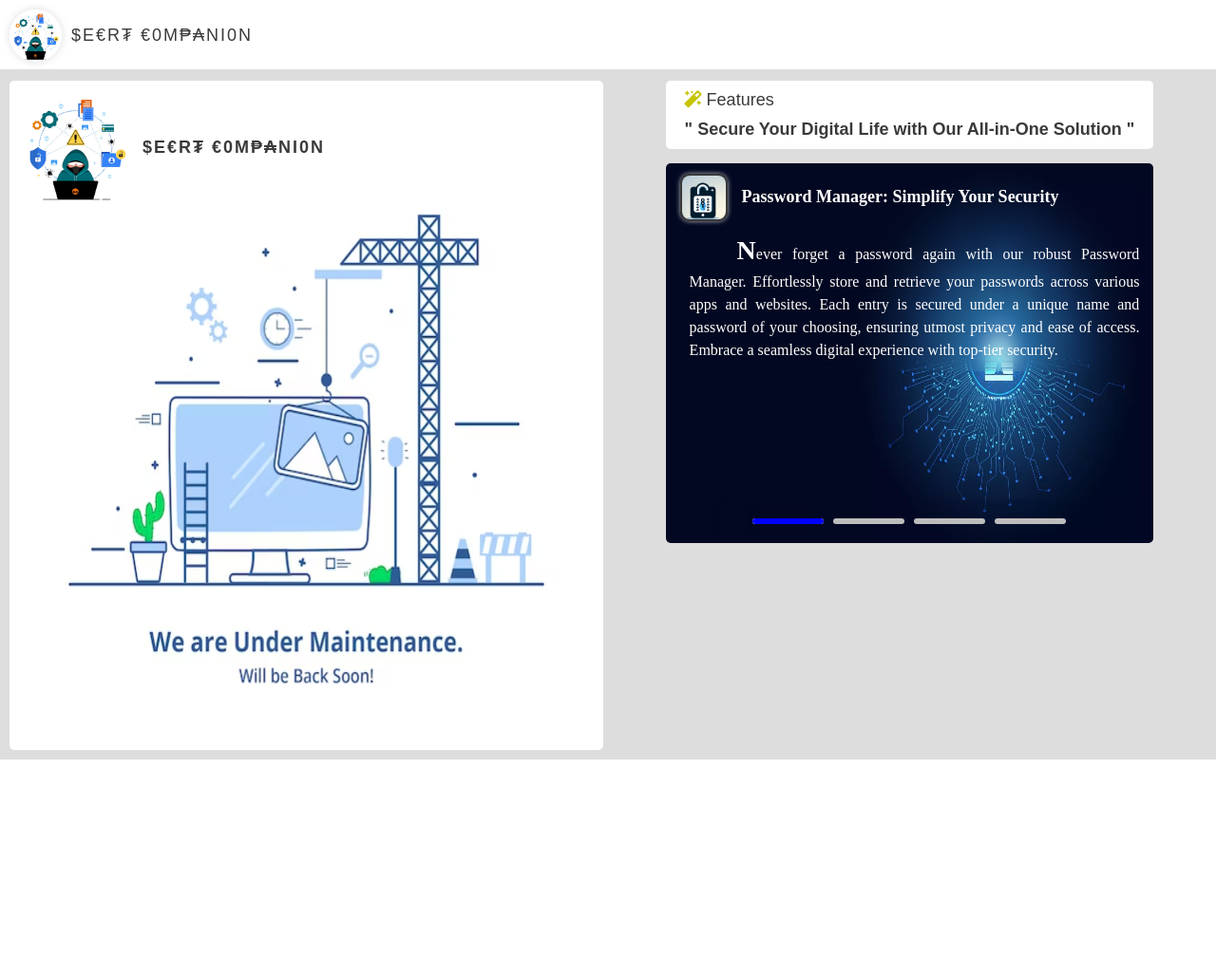
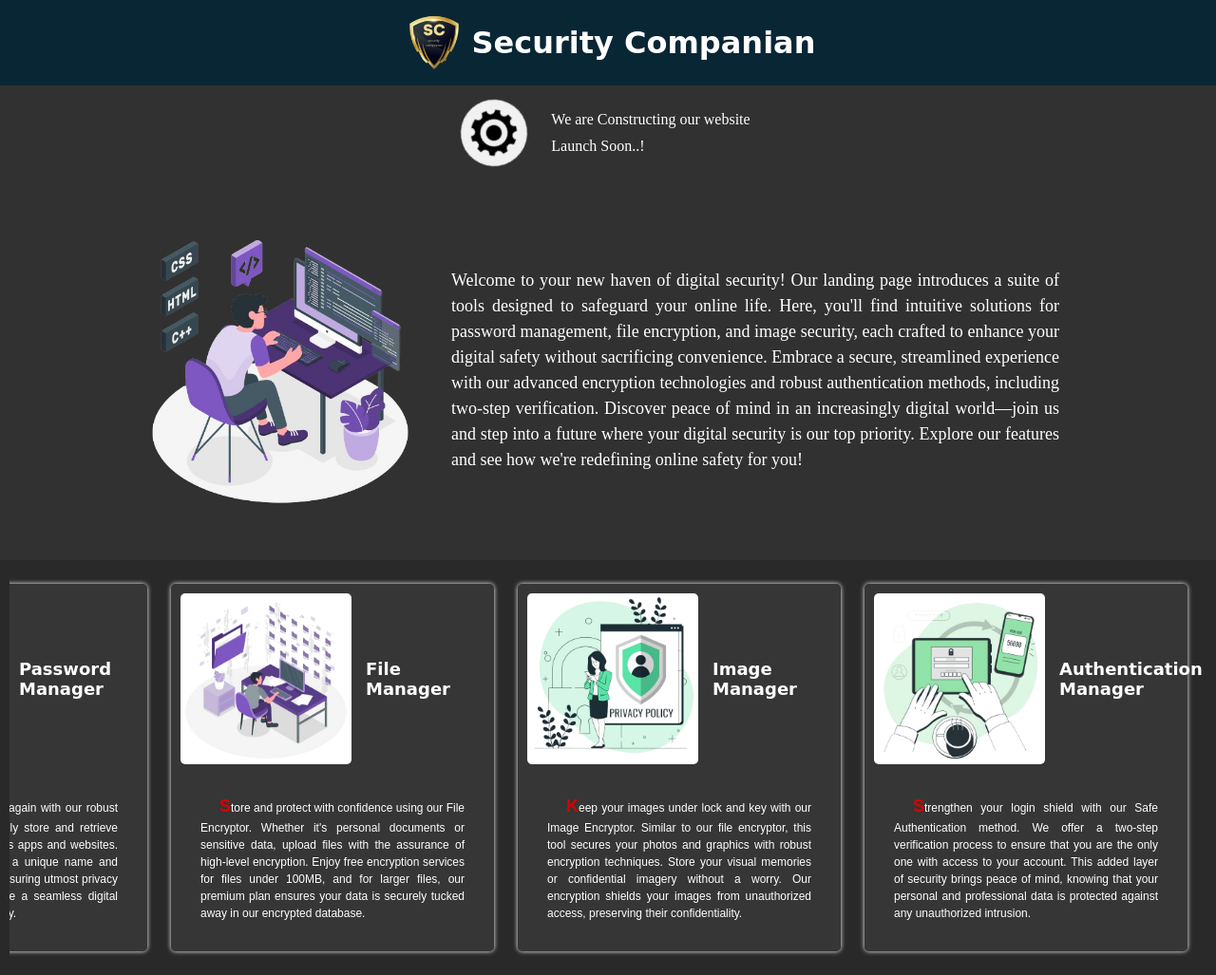
Before and after one commit to sabarinathan1611/PasswordManager, a Flask app: page / in a window 1280 px wide. Shown: the whole page at 95% size. Before the commit the page ends 800 px from the top, so only its background shows below. Run offline with Flask 3, Linux system fonts and the light colour scheme.

Commit message:
Landing Page

```diff
--- a/app/static/css/style.css
+++ b/app/static/css/style.css
@@ -1,26 +1,25 @@
 *{
+    margin: 0;
     padding: 0;
-    margin: 0;
     box-sizing: border-box;
 }
 
-nav.nav-bar {
-    width: 100%;
-    height: 75px;
-    padding: 10px;
-    background: #fff;
-    border-bottom: 2px solid #ddd;
+body{
+    width: 100vw;
+    position: absolute;
+    overflow-x: hidden;
 }
 
-body{
-    background: #ddd;
-
-}
-
-.logo-container{
+.brand{
+    width: 100vw;
     display: flex;
     align-items: center;
-    gap: 10px;
+    justify-content: center;
+    padding: 10px;
+    gap: 5px;
+    background: #092635;
+    color: #fff;
+    font-family: cursive;
 }
 
 img{
@@ -28,367 +27,177 @@
     height: 100%;
 }
 
-a{
-    text-decoration: none;
+.brand-logo{
+    width:  70px;
+    height: 70px;
+    overflow: hidden;
 }
 
-.nav-logo{
-    width:  55px;
-    height: 55px;
+.construction-animation{
+    display: flex;
+    align-items: center;
+    gap: 20px;
+    justify-content: center;
+    padding: 15px;
+    background: #313131;
+    flex-wrap: wrap;
+    color: #fff;
+}
+
+.construction-animation .icon{
+    background: #f1f1f1;
+}
+
+.text{
+    padding: 5px;
+}
+
+.icon{
+    width:  70px;
+    height: 70px;
     border-radius: 50%;
-    background: transparent;
+    overflow: hidden;
+    animation: spin 5s linear infinite;
+}
+
+@keyframes spin {
+    100%{
+        transform: rotate(360deg);
+    }
+}
+
+.main-container{
+    width: 100%;
+    min-height: 400px;
     display: flex;
     align-items: center;
     justify-content: center;
-    box-shadow: 0px 0px 10px #ddd;
-    overflow: hidden;
-}
-
-.brand-name{
-    font-size: 18px;
-    color: #3a3a3a;
-    letter-spacing: 2px;
-    font-family: sans-serif, monospace;
-}
-
-main.main{
-    padding: 10px;
-    width: 100vw;
-    height: calc(100vh - 75px);
-    display: flex;
-    background: #ddd;
-    gap: 10px;
-}
-
-.split-main{
-    width: 100%;
-    display: flex;
-    align-items: center;
-    justify-content: center;
-    height: 100%;
-    flex-basis: 50%;
-}
-
-.brand-header{
-    display: flex;
-    align-items: center;
-    justify-content: center;
+    flex-wrap: wrap;
     gap: 10px;
     padding: 10px;
-}
-
-.brand-logo{
-    width:  120px;
-    height: 120px;
-    border-radius: 5px;
-    overflow: hidden;
-}
-
-.main-cotent{
-    width:  100%;
-    height: 100%;
-    display: flex;
-    flex-direction: column;
-    align-items: flex-start;
-    gap: 10px;
-    border-radius: 5px;
+    background: #313131;
 }
 
 .left-side{
-    background-image: url(/static/asset/images/hand-drawn-construction-background_23-2147734520.avif);
-    background-size: 100% 110%;
-    border-radius: 5px;
+    width: 300px;
 }
 
-.brand-text{
-    padding: 15px 10px;
+.right-side {
+    height: 100%;
+    color: #fff;
+    font-size: 18px;
+    padding: 10px 20px;
     line-height: 1.5;
+    white-space: wrap;
     text-align: justify;
-    backdrop-filter: blur(2px);
+    max-width: 680px;
 }
 
-.features-main{
-    flex-direction: column;
-    justify-content: flex-start;
+.scroll-container{
+    padding: 15px 10px;
+    background: #292929;
+    overflow-x: scroll;
 }
 
-.split-title{
-    font-size: 18px;
-    color: #3a3a3a;
-    font-family: sans-serif;
+.crad-container{
+    display: flex;
+    align-items: center;
+    gap: 25px;
     padding: 10px 20px;
-    background: #FFF;
+    position: relative;
+    min-width: 100%;
+    overflow-x: scroll;
+}
+
+/* @keyframes scroll { */
+    /* 0% { transform: translateX(0); }
+    95% { transform: translateX(calc(-250px * 2)); }  */
+    /* 100%{transform: translateX(calc(-250px * 4));} */
+    /* Adjust the translateX value */
+/* } */
+
+.crad-container:hover .card{
+    animation-play-state: paused;
+}
+
+
+.card {
+    min-width: 340px;
+    padding: 10px;
+    background: #3a3a3ac7;
     border-radius: 5px;
+    list-style: none;
+    box-shadow: 0px 0px 5px #fff;
+    animation: scroll 7s linear 1s infinite; /* Adjust time as per requirement */
+}
+
+.card-head{
     display: flex;
-    flex-direction: column;
+    /* flex-direction: column; */
     gap: 10px;
+    align-items: center;
     position: relative;
 }
 
-.fas.fa-magic{
-    color: #c4c400;
-}
-
-.heading{
-    font-weight: 800;
-}
-
-.features{
-    width: 100%;
-    min-height: 400px;
-    padding: 10px;
-    background: #FFF;
-    margin-top: 15px;
-    display: flex;
-    flex-direction: column;
-    justify-content: space-between;
+.card-image{
+    width: 180px;
+    height: 180px;
     border-radius: 5px;
-    position: relative;
-    background-image: url(/static/asset/images/all-in-one.jpg);
-    background-size: 100% 100%;
-    overflow: hidden;
-}
-
-ul.card-container{
-    display: flex;
-    align-items: center;
-    justify-content: center;
-    gap: 20px;
-    position: relative;
-    padding: 10px;
-}
-
-.card{
-    display: none;
-}
-
-.card.active {
-    display: flex;
-    position: absolute;
-    width: 100%;
-    max-width: 100%;
-    border-radius: 5px;
-    color: #FFF;
-    backdrop-filter: blur(10px);
-    top: 15px;
-    left: 0;
-    animation: active-anime 1s ease-in forwards;
-}
-
-@keyframes active-anime {
-    0%{
-        opacity: 0;
-        top: 200px;
-        left: 200px;
-    }50%{
-        left: 5px;
-        top: 15px;
-        opacity: 1;
-    }
-    75%{
-        left: 90px;
-        top: 15px;
-        opacity: 1;
-    }
-    100%{
-        left: 5px;
-        top: 15px;
-        opacity: 1;
-    }
-}
-
-.card-background{
-    position: absolute;
-    width: 100%;
-    height: 100%;
-    overflow: hidden;
+    background: #fff;
 }
 
 
-
-.card-content{
-    position: relative;
-    width: 100%;
-    display: flex;
-    flex-direction: column;
-    align-items: center;
-    height: 100%;
-    border-radius: 5px;
-}
-
-.card-title{
-    width: 100%;
-    display: flex;
-    align-items: center;
-    gap: 10px;
-    position: relative;
-}
-
-.card-icon{
-    width:  50px;
-    height: 50px;
-    display: flex;
-    align-items: center;
-    justify-content: center;
-    border-radius: 10px;
-    overflow: hidden;
-    border: 2px solid #3a3a3a;
-    box-shadow: 0px 0px 5px #b7b9bc;
+.card-title {
+    font-size: 18px;
+    white-space: wrap;
     position: absolute;
-}
-
-.title{
-    font-size: 18px;
-    margin-left: 65px;
+    margin-left: 195px;
+    font-family: cursive;
+    font-weight: 900;
+    color: #ffffff;
 }
 
 .card-description{
-    margin-top: 15px;
-    padding: 10px;
-    white-space: wrap;
+    padding: 16px;
+    margin-top: 10px;
+    text-align: justify;
     line-height: 1.5;
-    text-align: justify;
+    color: #ffffff;
+    font-size: 12px;
+    font-family: sans-serif;
 }
 
 .first{
-    margin-left: 50px;
-    font-size: 28px;
+    margin-left: 20px;
+    font-size: 18px;
     font-weight: 900;
+    color: #da0000;
 }
 
-li{
-    list-style: none;
+/* Width and Height of the scrollbar track */
+::-webkit-scrollbar {
+    width:  5px;
+    height: 5px;
 }
 
-.indicators{
-    position: absolute;
-    width: 100%;
-    bottom: 0;
-    left: 0;
-    display: flex;
-    align-items: center;
-    justify-content: center;
-    gap: 10px;
-    padding: 20px 10px;
-    backdrop-filter: blur(100px);
+/* Background color of the scrollbar track */
+::-webkit-scrollbar-track {
+    border-radius: 10px;
+  background-color: #f1f1f1;
 }
 
-.features-bar{
-    width: 75px;
-    height: 6px;
-    background: #bdbdbd;
-    border-radius: 5px;
-    cursor: pointer;
-    position: relative;
-    overflow: hidden;
+/* Color of the scrollbar handle */
+::-webkit-scrollbar-thumb {
+    border-radius: 10px;
+  background-color: #888;
 }
 
-.bar{
-    position: relative;
-    width: 0;
-    height: 100%;
-    left: 0;
-    background: blue;
-    border-radius: 10px;
+/* Rounded corners of the scrollbar handle */
+::-webkit-scrollbar-thumb:active {
+  background-color: #555;
 }
 
-.features-bar.active .bar{
-    animation: width-increase .5s ease-in forwards;
+/* Change cursor on hover over scrollbar */
+::-webkit-scrollbar-thumb:hover {
+  background-color: #555;
 }
-
-.features-bar.done .bar{
-    animation: width-decrease .5s ease-in forwards;
-}
-
-@keyframes width-increase {
-    100%{
-        width: 100%;
-    }
-}
-
-.features-bar.done .bar{
-    width: 100%;
-    animation: width-decrease .5s ease-in forwards;
-}
-
-@keyframes width-decrease {
-    100%{
-        left: 100%;
-    }
-}
-
-@media screen and (max-width: 768px) {
-    .main{
-        flex-wrap: wrap;
-        gap: 20px;
-    }
-
-    .split-main {
-        flex-basis: 100%;
-        height: 550px;
-    }
-
-    .left-side {
-        background-image: url(/static/asset/images/hand-drawn-construction-background_23-2147734520.avif);
-        background-size: 91% 117%;
-        border-radius: 5px;
-        width: 365px;
-    }
-}
-
-@media screen and (max-width:425px) {
-    .left-side {
-        background-image: url(/static/asset/images/hand-drawn-construction-background_23-2147734520.avif);
-        background-size: 112% 109%;
-        background-position-x: -20px;
-        border-radius: 5px;
-        width: 365px;
-    }
-
-}
-
-footer{
-    height: 120px;
-    width: 100%;
-    background: #3a3a3a;
-    display: flex;
-    align-items: center;
-    flex-direction: column;
-    gap: 10px;
-    padding: 10px;
-    display:none;
-    justify-content: center;
-    border-radius: 20px 20px 0 0;
-}
-
-.list{
-    text-transform: uppercase;
-    color: aqua;
-    padding: 10px;
-    border-bottom: 1px solid #fff;
-}
-
-.developers-list{
-    display: flex;
-    align-items: center;
-    justify-content: center;
-    max-width: 300px;
-    gap: 20px;
-}
-
-.developer,
-.developername{
-    display: flex;
-    align-items: center;
-    justify-content: space-between;
-    gap: 10px;
-}
-
-.developer{
-    flex-direction: column;
-    color: #fff;
-}
-
-.developer a{
-    color: #fff;
-}
--- a/app/templates/index.html
+++ b/app/templates/index.html
@@ -3,112 +3,104 @@
 <head>
     <meta charset="UTF-8">
     <meta name="viewport" content="width=device-width, initial-scale=1.0">
+    <link rel="icon" href="/static/asset/logos/logo.png">
     <title>Secret Companian</title>
     <link rel="stylesheet" href="/static/css/style.css">
-    <link rel="icon" href="/static/asset/images/logo.avif">
-    <link rel="stylesheet" href="https://cdnjs.cloudflare.com/ajax/libs/font-awesome/5.15.4/css/all.min.css">
 </head>
 <body>
-    <nav class="nav-bar">
-        <a class="logo-container">
-            <div class="nav-logo">
-                <img src="/static/asset/images/logo.avif" alt="brand logo">
+    <div class="container">
+        <div class="brand">
+            <div class="brand-logo">
+                <img src="/static/asset/logos/logo.png" alt="brand logo">
             </div>
-            <div class="brand-name">
-                $E&euro;R&#8366; &euro;0M&#8369;&#8371;NI0N
+            <h1 class="brand-name">Security Companian</h1>
         </div>
-        </a>
-    </nav>
-    <main class="main">
-        <div class="split-main left-side">
-            <div class="main-cotent">
-                <div class="band-display">
-                    <div class="brand-header">
-                        <div class="brand-logo">
-                            <img src="/static/asset/images/logo.avif" alt="">
+        <div class="construction-animation">
+            <div class="icon">
+                <img src="/static/asset/logos/settings.png" alt="">
             </div>
-                        <h1 class="brand-name">
-                            $E&euro;R&#8366; &euro;0M&#8369;&#8371;NI0N
-                        </h1>
+            <div class="contents">
+                <p class="text">We are Constructing our website</p>
+                <p class="text">Launch Soon..!</p>
             </div>
         </div>
-                <!-- <p class="brand-text">
+        <main class="main-container">
+            <div class="left-side">
+                <img src="/static/asset/images/main-image.png" alt="main image">
+            </div>
+            <div class="right-side">
                 Welcome to your new haven of digital security! Our landing page introduces a suite of tools designed to safeguard your online life. Here, you'll find intuitive solutions for password management, file encryption, and image security, each crafted to enhance your digital safety without sacrificing convenience. Embrace a secure, streamlined experience with our advanced encryption technologies and robust authentication methods, including two-step verification. Discover peace of mind in an increasingly digital world—join us and step into a future where your digital security is our top priority. Explore our features and see how we're redefining online safety for you!
-                </p> -->
+            </div>
+        </main>
+        <div class="scroll-container">
+            <ul class="crad-container">
+                <li class="card">
+                    <div class="card-head">
+                        <div class="card-image">
+                            <img src="/static/asset/images/password-manager.png" alt="password-manager">
+                        </div>
+                        <div class="card-title">
+                            Password <br> Manager
                         </div>
                     </div>
-        <div class="split-main features-main">
-            <div class="inner-split">
-                <div class="split-title">
-                    <span><i class="fas fa-magic"></i> Features</span>
-                    <span class="heading">" Secure Your Digital Life with Our All-in-One Solution "</span>
-                </div>
-                <div class="features">
-                    <ul class="card-container">
-                        <li class="card active" index="1">
-                            <div class="card-background">
-                                <!-- <img src="asset/images/password-managers.webp" alt="" style="border-radius: 5px;"> -->
-                            </div>
-                            <div class="card-content">
-                                <div class="card-title">
-                                    <div class="card-icon">
-                                        <img src="/static/asset/icons/icon_1 (1).png" alt="">
-                                    </div>
-                                    <h1 class="title">Password Manager: <span class="ketword">Simplify Your Security</span></h1>
-                                </div>
-                                <p class="card-description">
+                    <div class="card-description">
+                        <p class="text">
                             <span class="first">N</span>ever forget a password again with our robust Password Manager.
                             Effortlessly store and retrieve your passwords across various apps and websites.
                             Each entry is secured under a unique name and password of your choosing,
-                                    ensuring utmost privacy and ease of access. Embrace a seamless digital experience with top-tier security.
+                            ensuring utmost privacy and ease of access.
+                            Embrace a seamless digital experience with top-tier security.
                         </p>
                     </div>
                 </li>
-                        <li class="card" index="2">
-                            <div class="card-background"></div>
-                            <div class="card-content">
+                <li class="card">
+                    <div class="card-head">
+                        <div class="card-image">
+                            <img src="/static/asset/images/file-manager.png" alt="password-manager">
+                        </div>
                         <div class="card-title">
-                                    <div class="card-icon">
-                                        <img src="/static/asset/icons/icon_2 (1).png" alt="">
+                            File  <br> Manager
                         </div>
-                                    <h1 class="title">File Encryptor: <span class="keyword">Your Digital Safe for Files</span></h1>
                     </div>
-                                <p class="card-description">
-                                    Store and protect with confidence using our File Encryptor.
+                    <div class="card-description">
+                        <p class="text">
+                            <span class="first">S</span>tore and protect with confidence using our File Encryptor.
                             Whether it's personal documents or sensitive data, upload files with the assurance of high-level encryption.
-                                    Enjoy free encryption services for files under 100MB, and for larger files,
-                                    our premium plan ensures your data is securely tucked away in our encrypted database.
+                            Enjoy free encryption services for files under 100MB,
+                            and for larger files, our premium plan ensures your data is securely tucked away in our encrypted database.
                         </p>
                     </div>
                 </li>
-                        <li class="card" index="3">
-                            <div class="card-background"></div>
-                            <div class="card-content">
+                <li class="card">
+                    <div class="card-head">
+                        <div class="card-image">
+                            <img src="/static/asset/images/image-manager.png" alt="password-manager">
+                        </div>
                         <div class="card-title">
-                                    <div class="card-icon">
-                                        <img src="/static/asset/icons/icon_3 (1).png" alt="">
+                            Image  <br> Manager
                         </div>
-                                    <h1 class="title">Image Encryptor: <span class="keyword">Guard Your Visual Data</span></h1>
                     </div>
-                                <p class="card-description">
-                                    Keep your images under lock and key with our Image Encryptor. Similar to our file encryptor,
-                                    this tool secures your photos and graphics with robust encryption techniques.
+                    <div class="card-description">
+                        <p class="text">
+                            <span class="first">K</span>eep your images under lock and key with our Image Encryptor.
+                            Similar to our file encryptor, this tool secures your photos and graphics with robust encryption techniques.
                             Store your visual memories or confidential imagery without a worry.
                             Our encryption shields your images from unauthorized access, preserving their confidentiality.
                         </p>
                     </div>
                 </li>
-                        <li class="card" index="4">
-                            <div class="card-background"></div>
-                            <div class="card-content">
+                <li class="card">
+                    <div class="card-head">
+                        <div class="card-image">
+                            <img src="/static/asset/images/authentication.png" alt="password-manager">
+                        </div>
                         <div class="card-title">
-                                    <div class="card-icon">
-                                        <img src="/static/asset/icons/icon_4 (1).png" alt="">
+                            Authentication  <br> Manager
                         </div>
-                                    <h1 class="title">Safe Authentication: <span class="keyword">Double-Layered Security</span></h1>
                     </div>
-                                <p class="card-description">
-                                    Strengthen your login shield with our Safe Authentication method.
+                    <div class="card-description">
+                        <p class="text">
+                            <span class="first">S</span>trengthen your login shield with our Safe Authentication method.
                             We offer a two-step verification process to ensure that you are the only one with access to your account.
                             This added layer of security brings peace of mind,
                             knowing that your personal and professional data is protected against any unauthorized intrusion.
@@ -116,45 +108,37 @@
                     </div>
                 </li>
             </ul>
-                    <ul class="indicators">
-                        <li class="features-bar active" index="1">
-                            <div class="bar"></div>
-                        </li>
-                        <li class="features-bar" index="2">
-                            <div class="bar"></div>
-                        </li>
-                        <li class="features-bar" index="3">
-                            <div class="bar"></div>
-                        </li>
-                        <li class="features-bar" index="4">
-                            <div class="bar"></div>
-                        </li>
-                    </ul>
         </div>
+        <footer></footer>
+        <script>
+            const cradContainer = document.querySelector('.crad-container');
+
+// Function to scroll
+function scrollRight() {
+    cradContainer.scrollLeft += 1; // Adjust the speed by changing the increment value
+}
+
+// Set interval for scrolling
+let scrollInterval = setInterval(scrollRight, 20); // Adjust the interval for speed
+
+// Stop scrolling on hover
+cradContainer.addEventListener('mouseover', () => {
+    clearInterval(scrollInterval);
+});
+
+// Start scrolling when not hovering
+cradContainer.addEventListener('mouseout', () => {
+    scrollInterval = setInterval(scrollRight, 20); // Adjust the interval for speed
+});
+
+// Reset scroll position if it reaches the end
+cradContainer.addEventListener('scroll', () => {
+    if (cradContainer.scrollWidth <= cradContainer.scrollLeft + cradContainer.clientWidth) {
+        cradContainer.scrollLeft = 0;
+    }
+});
+
+        </script>
     </div>
-        </div>
-        <footer>
-            <p class="list">Developers</p>
-            <ul class="developers-list">
-                <li class="developer">
-                    <p class="dev-name">Front-end</p>
-                    <a href="https://github.com/Vinoth82003" class="developername">Vinoth S
-                        <div class="icon">
-                            <i class="fab fa-github"></i>
-                        </div>
-                    </a>
-                </li>
-                <li class="developer">
-                    <p class="dev-name">Back-end</p>
-                    <a href="https://github.com/sabarinathan1611" class="developername">Sabarinathan V
-                        <div class="icon">
-                            <i class="fab fa-github"></i>
-                        </div>
-                    </a>
-                </li>
-            </ul>
-        </footer>
-    </main>
-    <script src="/static/js/script.js"></script>
 </body>
 </html>
```
Also changed, not shown: app/static/asset/images/authentication.png (added), app/static/asset/images/file-manager.png, app/static/asset/images/image-manager.png (added), app/static/asset/images/main-image.png (added), app/static/asset/images/password-manager.png (added), app/static/asset/logos/logo.png (added), app/static/asset/logos/settings.png (added), app/static/asset/logos/title-logo.png (added). Lines whose indentation alone changed are shown as unchanged.
